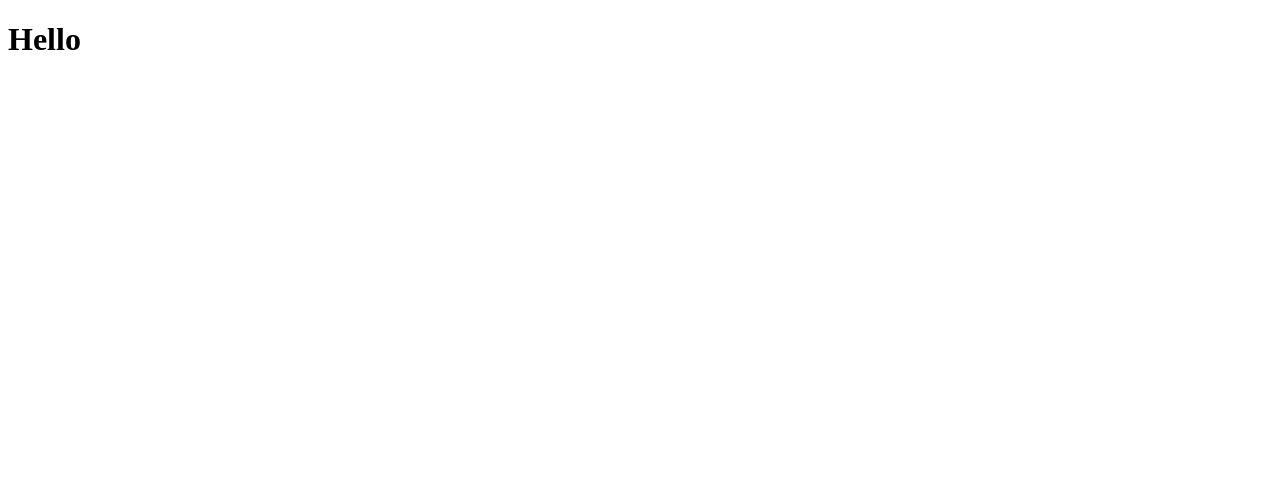
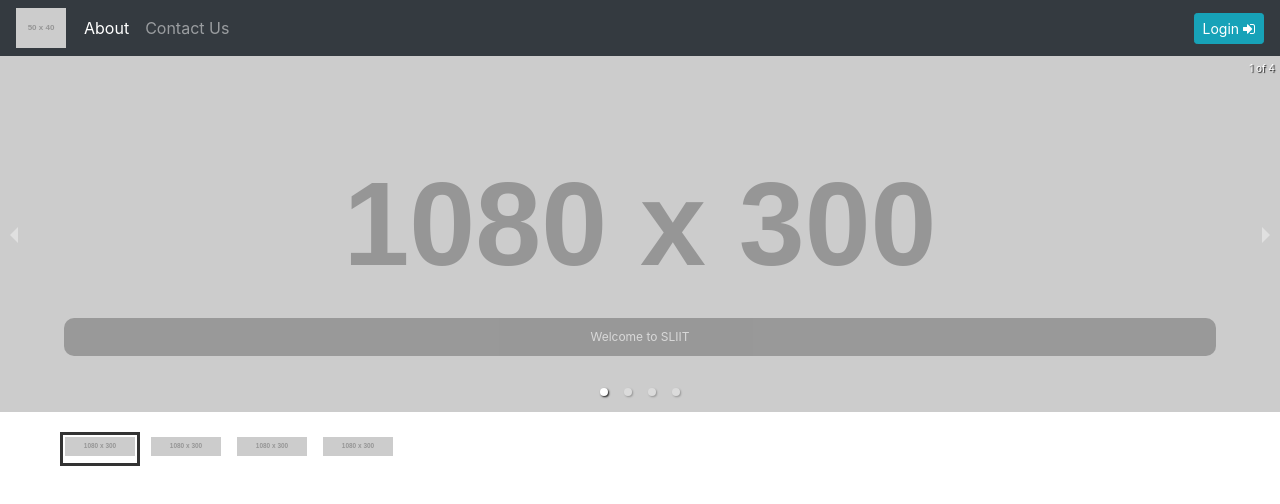
Before and after one commit to iamdempa/AF-3rdY2ndSem-SE3040-2019, a React (Vite) app: page / in a window 1280 px wide. Shown: the top 504 px of the page. Built offline with nearby package versions, Linux system fonts and the light colour scheme.

Commit message:
Updated index.html

```diff
--- a/package.json
+++ b/package.json
@@ -31,6 +31,11 @@
     "parcel-bundler": "^1.12.3",
     "react": "^16.8.6",
     "react-dom": "^16.8.6",
+    "react-responsive-carousel": "^3.1.49",
     "react-router-dom": "^5.0.1"
+  },
+  "devDependencies": {
+    "@fortawesome/fontawesome-free": "^5.9.0",
+    "font-awesome": "^4.7.0"
   }
 }
--- a/src/App.jsx
+++ b/src/App.jsx
@@ -1,6 +1,5 @@
 import React from 'react';
-import ReactDom from 'react-dom';
+import ReactDOM from 'react-dom';
+import AppContainer from './AppContainer';
 
-import AppComponent from './AppComponent';
-
-ReactDom.render(<AppComponent/>, document.getElementById('root'));
+ReactDOM.render(<AppContainer />, document.getElementById('root'));
--- a/src/AppComponent.jsx
+++ /dev/null
@@ -1,10 +0,0 @@
-import React, {Component} from 'react';
-
-export default class AppComponent extends Component{
-
-    render() {
-        return <div>
-            <h1>Hello</h1>
-        </div>
-    }
-}
--- /dev/null
+++ b/src/AppContainer.jsx
@@ -0,0 +1,72 @@
+import React, { Component } from "react";
+import { BrowserRouter as Router, Link, Route } from "react-router-dom";
+import "bootstrap/dist/css/bootstrap.css";
+import "../node_modules/font-awesome/css/font-awesome.min.css";
+import Carousel from './components/carousel';
+
+export default class App extends Component {
+
+
+  showLoginOrProfileButtons() {
+    const x = 10;
+    if(x<20){
+      return <Link to="/login" className="btn btn-info btn-sm">
+              {" "}
+              Login <span className="fa fa-sign-in" />
+            </Link>;
+    }else{
+      return <Link to="/login" className="btn btn-info btn-sm">
+      {" "}
+      Signup <span className="fa fa-sign-in" />
+    </Link>;
+    }
+
+  }
+
+  render() {
+    return (
+      <Router>
+        <nav className="navbar navbar-expand-md navbar-dark bg-dark">
+          <div className="navbar-collapse collapse w-100 order-1 order-md-0 dual-collapse2">
+            <ul className="navbar-nav mr-auto">
+              <li className="nav-item">
+                <img src="http://placehold.it/50x40?" alt="" />
+              </li>
+              <li className="nav-item active" style={{ marginLeft: 10 }}>
+                <Link to="/about" className="nav-link">
+                  About
+                </Link>
+              </li>
+              <li className="nav-item">
+                <Link to="/contact" className="nav-link">
+                  {" "}
+                  Contact Us
+                </Link>
+              </li>
+            </ul>
+          </div>
+          <div className="mx-auto order-0">
+            {/* <a className="navbar-brand mx-auto" href="#">
+              Navbar 2
+            </a> */}
+            <button
+              className="navbar-toggler"
+              type="button"
+              data-toggle="collapse"
+              data-target=".dual-collapse2"
+            >
+              <span className="navbar-toggler-icon" />
+            </button>
+          </div>
+          <div className="navbar-collapse collapse w-100 order-3 dual-collapse2">
+            <ul className="navbar-nav ml-auto">
+              <li className="nav-item">{this.showLoginOrProfileButtons()}</li>
+            </ul>
+          </div>
+        </nav>
+
+        <Carousel />
+      </Router>
+    );
+  }
+}
--- /dev/null
+++ b/src/components/carousel.jsx
@@ -0,0 +1,29 @@
+import React, {Component} from 'react';
+import {Carousel} from 'react-responsive-carousel';
+import 'react-responsive-carousel/lib/styles/carousel.css';
+
+export default class CarouselComponent extends Component{
+    render(){
+        return(
+            <Carousel showArrows={true} infiniteLoop={true} interval={100}>
+                <div>
+                    <img src="http://placehold.it/1080x300?" />
+                    <p className="legend">Welcome to SLIIT</p>
+                </div>
+                <div>
+                    <img src="http://placehold.it/1080x300?" />
+                    <p className="legend">Faculty of Computing</p>
+                </div>
+                <div>
+                    <img src="http://placehold.it/1080x300?" />
+                    <p className="legend">Faculty of Engineering</p>
+                </div>
+                <div>
+                    <img src="http://placehold.it/1080x300?" />
+                    <p className="legend">Faculty of Business Management</p>
+                </div>
+
+            </Carousel>
+        );
+    }
+}
--- a/src/index.html
+++ b/src/index.html
@@ -1,10 +1,32 @@
 <!DOCTYPE html>
 <html lang="en">
   <head>
-    <meta charset="UTF-8">
-    <title>AF Project</title>
+    <meta charset="utf-8" />
+    <meta name="viewport" content="width=device-width, initial-scale=1" />
+    <meta name="theme-color" content="#000000" />
+
+    <script
+      src="https://code.jquery.com/jquery-3.3.1.slim.min.js"
+      integrity="sha384-q8i/X+965DzO0rT7abK41JStQIAqVgRVzpbzo5smXKp4YfRvH+8abtTE1Pi6jizo"
+      crossorigin="anonymous"
+    ></script>
+    <script
+      src="https://cdnjs.cloudflare.com/ajax/libs/popper.js/1.14.3/umd/popper.min.js"
+      integrity="sha384-ZMP7rVo3mIykV+2+9J3UJ46jBk0WLaUAdn689aCwoqbBJiSnjAK/l8WvCWPIPm49"
+      crossorigin="anonymous"
+    ></script>
+    <script
+      src="https://stackpath.bootstrapcdn.com/bootstrap/4.1.3/js/bootstrap.min.js"
+      integrity="sha384-ChfqqxuZUCnJSK3+MXmPNIyE6ZbWh2IMqE241rYiqJxyMiZ6OW/JmZQ5stwEULTy"
+      crossorigin="anonymous"
+    ></script>
+
+    <link rel="stylesheet" href="../node_modules/react-responsive-carousel/lib/styles/carousel.min.css"/>
+
+    <title>Course Web - W.W Coders</title>
   </head>
   <body>
+    <noscript>You need to enable JavaScript to run this app.</noscript>
     <div id="root"></div>
     <script src="App.jsx"></script>
   </body>
```
Also changed, not shown: 15 other files (tests, documents, lock files or other folders). Lines whose indentation alone changed are shown as unchanged.
